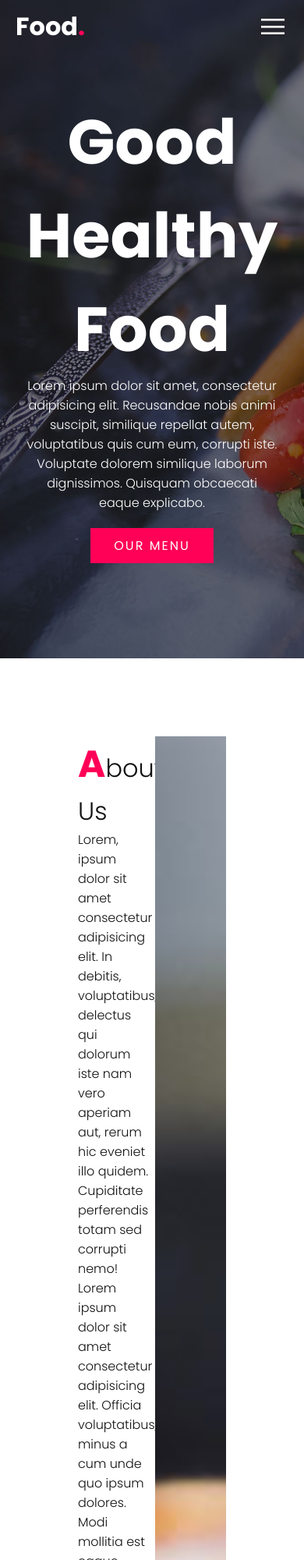
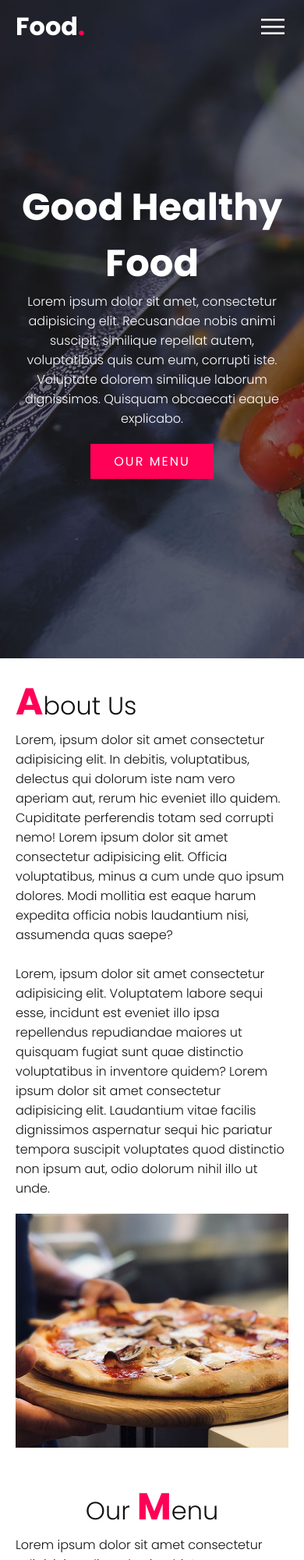
Before and after one commit to Nitya-108/Food-website, a plain HTML site: page index.html in a window 390 px wide. Shown: the top 2000 px of the page at 78% size. Drawn offline with Linux system fonts and the light colour scheme.

Commit message:
Media Query updated
Media Query updated

```diff
--- a/style.css
+++ b/style.css
@@ -459,4 +459,27 @@ section {
     {
         filter: invert(1);
     }
+    section
+    {
+        padding: 20px;
+    }
+    .banner h2
+    {
+        font-size: 3em;
+        color: #fff;
+    }
+    .row
+    {
+        flex-direction: column;
+    }
+    .row .col50
+    {
+        position: relative;
+        width: 100%;
+    }
+    .row .col50 .imgBx
+    {
+    height: 300px;
+    margin-top: 20px;
+    }
 }
```
